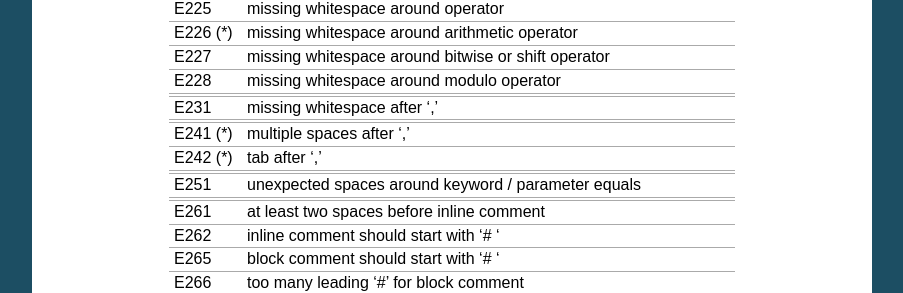
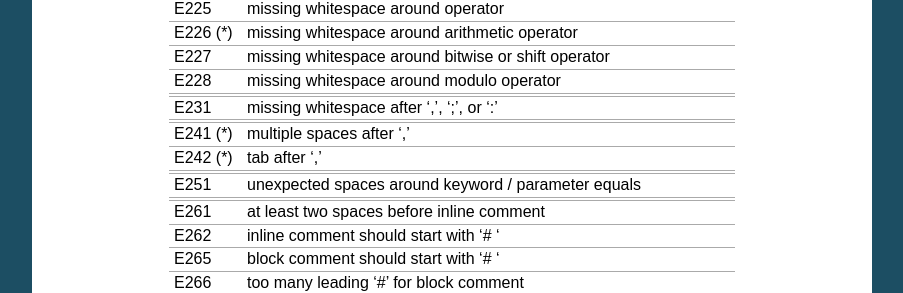
Before and after one commit to PyCQA/pycodestyle, a Sphinx documentation site: the page built from docs/intro.rst, in a window 1280 px wide and 900 px high, scrolled down 3820 px. Shown: the part 161-454 px from the top of the window, without its empty margins (198-1101 px from the left). Built offline with Sphinx 7.4.7, drawn with Linux system fonts in a browser that asks for light colours.

Commit message:
Update documentation to match function.

```diff
--- a/docs/intro.rst
+++ b/docs/intro.rst
@@ -280,7 +280,7 @@ This is the current list of error and warning codes:
 | E228     | missing whitespace around modulo operator                            |
 +----------+----------------------------------------------------------------------+
 +----------+----------------------------------------------------------------------+
-| E231     | missing whitespace after ','                                         |
+| E231     | missing whitespace after ',', ';', or ':'                            |
 +----------+----------------------------------------------------------------------+
 +----------+----------------------------------------------------------------------+
 | E241 (*) | multiple spaces after ','                                            |
```
